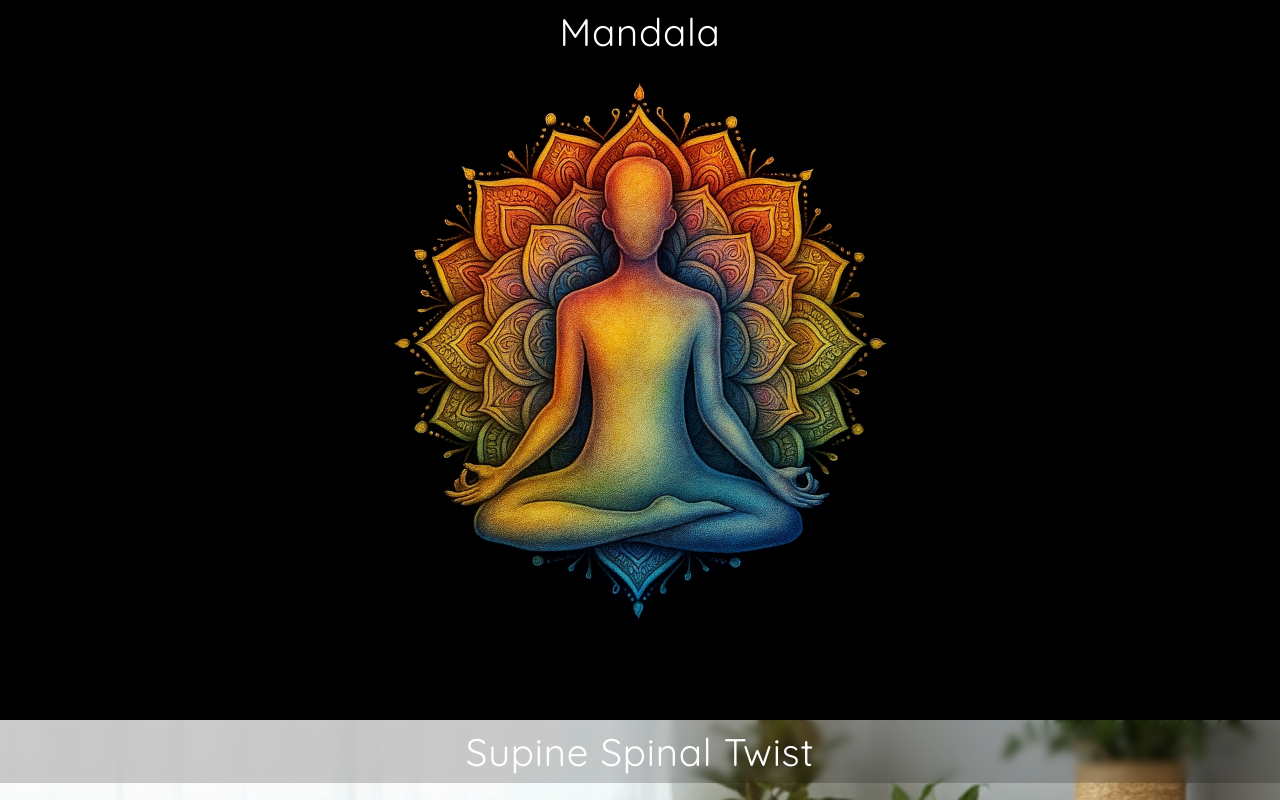
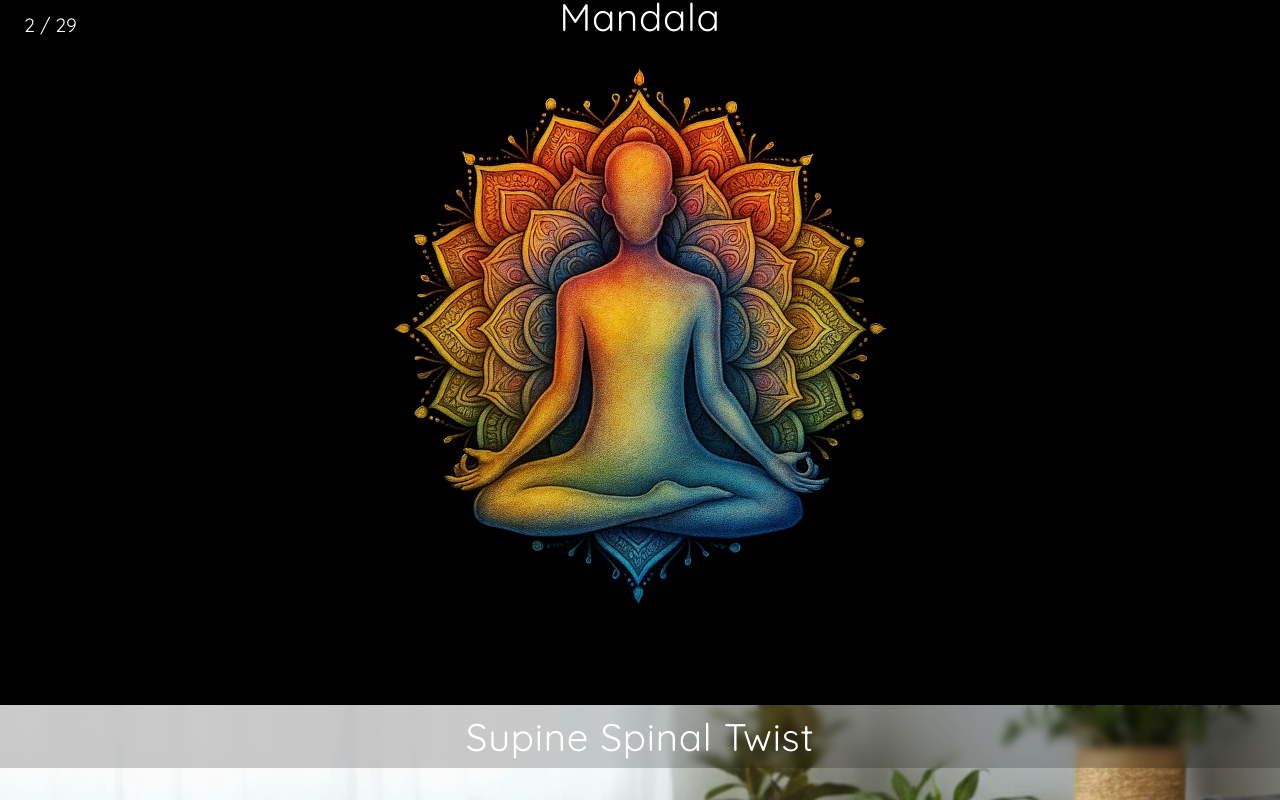
Before and after one commit to nicolau-pro/yoga, a React (Vite) app: page / in a window 1280 px wide. Built offline with nearby package versions, Linux system fonts and the light colour scheme.

Commit message:
mouse scroll

```diff
--- a/src/components/Scroll.jsx
+++ b/src/components/Scroll.jsx
@@ -1,12 +1,97 @@
-import React from 'react';
-import { SLIDES, ASSETS_FOLDER } from '../settings';
+import React, { useEffect, useRef, useState } from 'react';
+import { SLIDES, ASSETS_FOLDER, SLIDE_INTERVAL, FADE_DURATION } from '../settings';
 
 export default function Scroll() {
+  // === Read optional URL overrides (interval & fade) ===
+  const getUrlConfig = () => {
+    const params = new URLSearchParams(window.location.search);
+    const interval = parseFloat(params.get('interval')) || SLIDE_INTERVAL;
+    const fade = parseFloat(params.get('fade')) || FADE_DURATION;
+    return { interval, fade };
+  };
+
+  const [config] = useState(getUrlConfig());
+  const containerRef = useRef(null);
+  const currentIndex = useRef(0);
+  const intervalRef = useRef(null);
+  const [visibleIndex, setVisibleIndex] = useState(0);
+  const wheelLocked = useRef(false);
+
+  // === Smooth scroll to current slide ===
+  const scrollToCurrent = () => {
+    const container = containerRef.current;
+    const nextImage = container?.children[currentIndex.current];
+    if (nextImage) {
+      nextImage.scrollIntoView({
+        behavior: 'smooth',
+        block: 'start',
+      });
+    }
+  };
+
+  // === Restart auto-scroll timer ===
+  const restartAutoScroll = () => {
+    if (intervalRef.current) clearInterval(intervalRef.current);
+
+    intervalRef.current = setInterval(() => {
+      currentIndex.current = (currentIndex.current + 1) % SLIDES.length;
+      setVisibleIndex(currentIndex.current);
+      scrollToCurrent();
+    }, config.interval * 1000);
+  };
+
+  // === Mouse wheel scroll control ===
+  useEffect(() => {
+    const handleWheel = (e) => {
+      e.preventDefault();
+      if (wheelLocked.current) return;
+
+      wheelLocked.current = true;
+      const delta = e.deltaY;
+
+      if (delta > 0) {
+        currentIndex.current = (currentIndex.current + 1) % SLIDES.length;
+      } else if (delta < 0) {
+        currentIndex.current = (currentIndex.current - 1 + SLIDES.length) % SLIDES.length;
+      }
+
+      setVisibleIndex(currentIndex.current);
+      scrollToCurrent();
+
+      // reset auto-scroll timer after manual scroll
+      restartAutoScroll();
+
+      setTimeout(() => {
+        wheelLocked.current = false;
+      }, config.fade * 1000);
+    };
+
+    window.addEventListener('wheel', handleWheel, { passive: false });
+    return () => window.removeEventListener('wheel', handleWheel);
+  }, [config.fade, config.interval]);
+
+  // === Auto-scroll initialization ===
+  useEffect(() => {
+    restartAutoScroll();
+    return () => clearInterval(intervalRef.current);
+  }, [config.interval]);
+
+  useEffect(() => {
+    document.documentElement.style.scrollBehavior = 'smooth';
+  }, []);
+
   return (
-    <div className="scroll-gallery">
+    <>
+      {/* Slide counter overlay */}
+      <div className="slide-counter">
+        {visibleIndex + 1} / {SLIDES.length}
+      </div>
+
+      {/* Scrollable gallery */}
+      <div className="scroll-gallery" ref={containerRef} style={{ overflow: 'hidden' }}>
         {SLIDES.map((slide, i) => {
           const displayName = slide
-          .replace(/\.[^/.]+$/, '') // remove extension
+            .replace(/\.[^/.]+$/, '')
             .replace(/_R$|_L$/i, '')
             .replace(/_/g, ' ')
             .replace(/([a-z])([A-Z])/g, '$1 $2')
@@ -20,5 +105,6 @@ export default function Scroll() {
           );
         })}
       </div>
+    </>
   );
 }
--- a/src/styles/scroll.scss
+++ b/src/styles/scroll.scss
@@ -55,3 +55,18 @@ body {
     }
   }
 }
+
+.slide-counter {
+  position: fixed;
+  top: 0.6rem;
+  left: 0.8rem;
+  color: white;
+  font-family: 'Quicksand', sans-serif;
+  font-size: 1.2rem;
+  z-index: 9999;
+  background: rgba(0, 0, 0, 0.4);
+  padding: 0.2em 0.6em;
+  border-radius: 0.4em;
+  user-select: none;
+  backdrop-filter: blur(3px);
+}
```
Lines whose indentation alone changed are shown as unchanged.
